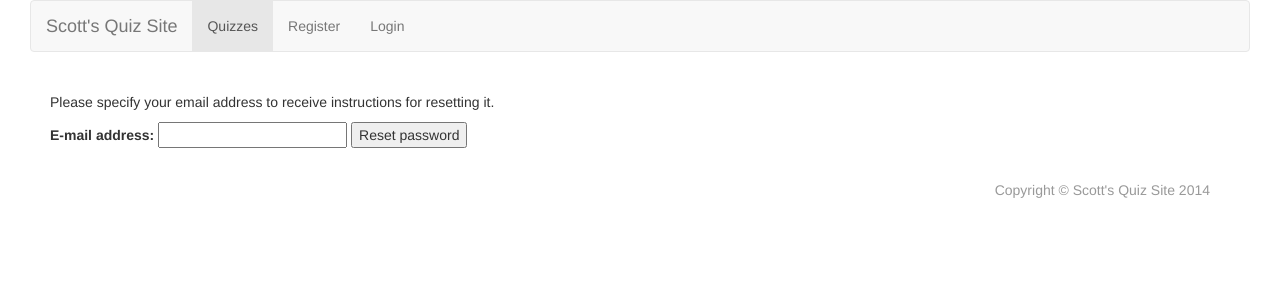
After one commit to hillscottc/quiz2, a Django app: page /user/password/reset/ in a window 1280 px wide. The commit adds this page. Shown: the top 300 px of the page. Run offline with Django 3.2, Linux system fonts and the light colour scheme; parts of the project's set-up code (start-up, migrations or seed data) failed here and were passed over; some libraries are stand-ins or nearby versions.

Commit message:
simple account page, password reset

```diff
--- a/quiz2/urls.py
+++ b/quiz2/urls.py
@@ -16,4 +16,19 @@ urlpatterns = patterns(
 
     url(r'^admin/', include(admin.site.urls)),
     url(r'^quiz/', include('quiz2.apps.quiz.urls')),
+
+    url(r'^user/account/$', views.user_account, name='user_account'),
+
+    url(r'^user/password/reset/$',
+        'django.contrib.auth.views.password_reset',
+        {'post_reset_redirect' : '/user/password/reset/done/'},
+        name="password_reset"),
+    (r'^user/password/reset/done/$',
+        'django.contrib.auth.views.password_reset_done'),
+    (r'^user/password/reset/(?P<uidb36>[0-9A-Za-z]+)-(?P<token>.+)/$',
+        'django.contrib.auth.views.password_reset_confirm',
+        {'post_reset_redirect' : '/user/password/done/'}),
+    (r'^user/password/done/$',
+        'django.contrib.auth.views.password_reset_complete'),
+
 )
--- a/quiz2/views.py
+++ b/quiz2/views.py
@@ -98,3 +98,8 @@ def user_login(request):
 def user_logout(request):
     logout(request)
     return HttpResponseRedirect('/')
+
+
+@login_required
+def user_account(request):
+    return render(request, 'registration/user_account.html', {})
--- a/templates/base.html
+++ b/templates/base.html
@@ -35,7 +35,9 @@
                     {% endif %}
                 </ul>
                 {% if user.is_authenticated %}
-                    <p class="navbar-text pull-right">Signed in as {{ user.username }}</p>
+                    <p class="navbar-text pull-right">
+                        Signed in as <a href="{% url 'user_account' %}">{{ user.username }}</a>
+                    </p>
                 {% endif %}
             </div><!-- /.navbar-collapse -->
         </div><!-- /.container-fluid -->
--- /dev/null
+++ b/templates/registration/password_reset_form.html
@@ -0,0 +1,15 @@
+{% extends "base.html" %}
+
+{% block title %}Reset Password{% endblock %}
+
+{% block content %}
+<p>Please specify your email address to receive instructions for resetting it.</p>
+
+<form action="" method="post">
+    <div style="display:none">
+        <input type="hidden" value="{{ csrf_token }}" name="csrfmiddlewaretoken">
+    </div>
+     {{ form.email.errors }}
+    <p><label for="id_email">E-mail address:</label> {{ form.email }} <input type="submit" value="Reset password" /></p>
+</form>
+{% endblock %}
```
Also changed, not shown: quiz2/settings.py (+9 -0 lines), templates/registration/password_reset_complete.html (added, +8 -0 lines), templates/registration/password_reset_confirm.html (added, +35 -0 lines), templates/registration/password_reset_done.html (added, +8 -0 lines), templates/registration/password_reset_email.html (added, +15 -0 lines), templates/registration/user_account.html (added, +7 -0 lines).
